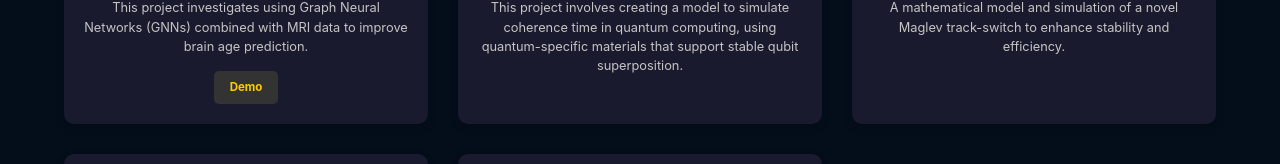
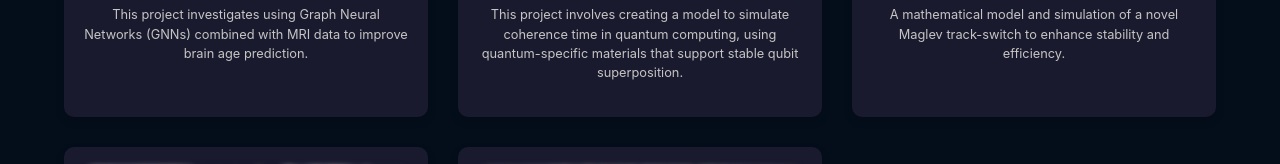
Before and after one commit to chris-mathew/portfolio, a Svelte app: page / in a window 1280 px wide. Shown: the part 2790-2954 px from the top of the page. Built offline with nearby package versions, Linux system fonts and the light colour scheme.

Commit message:
Update App.svelte

```diff
--- a/src/App.svelte
+++ b/src/App.svelte
@@ -768,7 +768,7 @@
       <div class="project-banner" style="background-image: url('Brain.png');"></div>
       <h3 class="project-title">Deep Learning for Brain Age Prediction</h3> <!-- Title outside the banner for overlay effect -->
       <p class="project-description">This project investigates using Graph Neural Networks (GNNs) combined with MRI data to improve brain age prediction.</p>
-      <a href="https://msc-project.chris-mathew.com/" target="_blank" class="github-link">Demo</a>
+     <!--  <a href="https://msc-project.chris-mathew.com/" target="_blank" class="github-link">Demo</a> -->
     </div>
 
     <div class="project-box">
```
